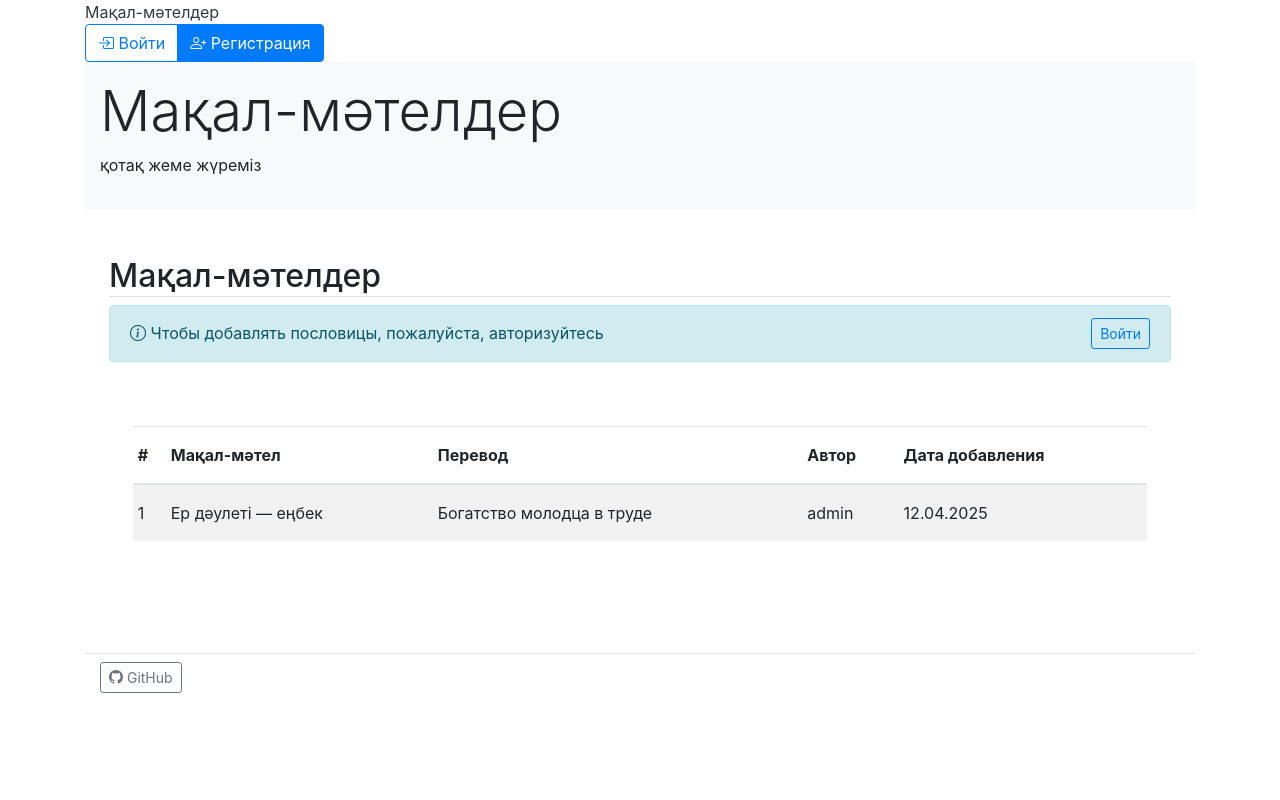
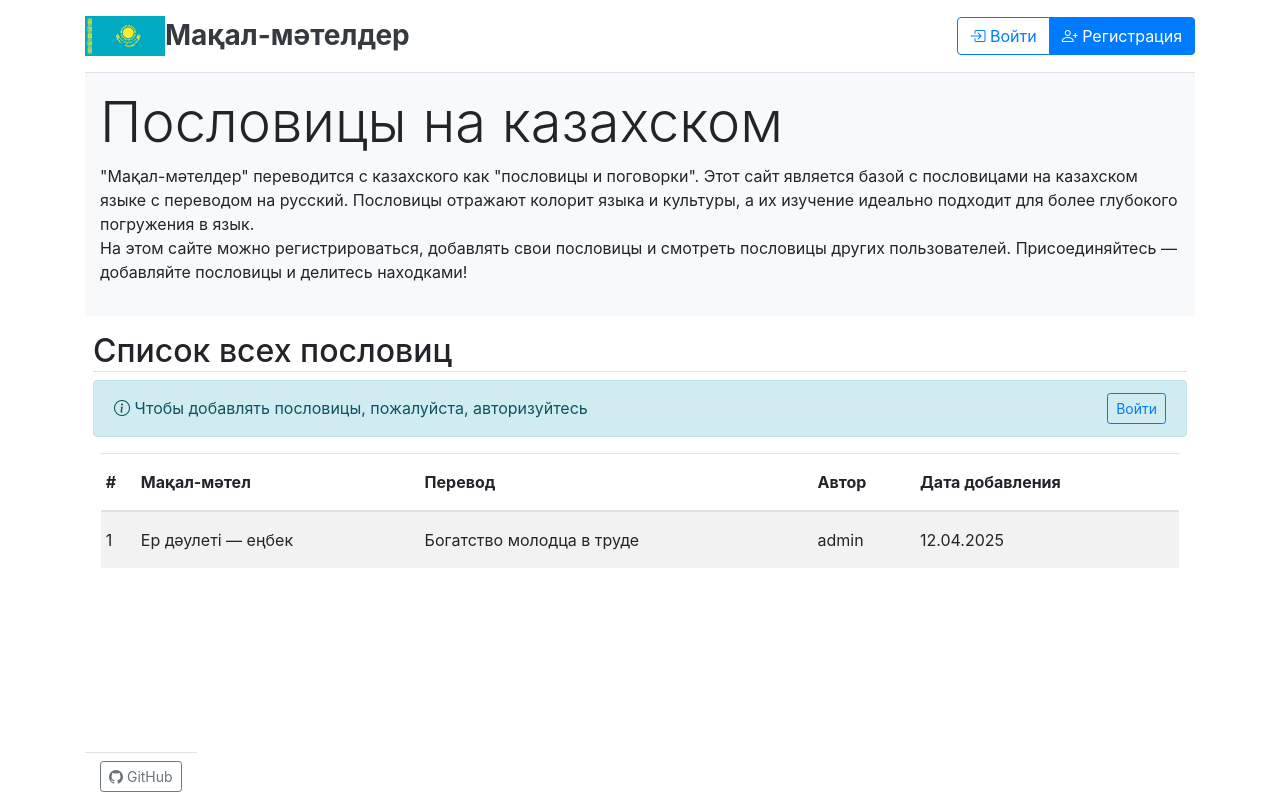
Before and after one commit to c71n93/maqal, a Django app: page / in a window 1280 px wide. Run offline with Django 4.2, Linux system fonts and the light colour scheme; data comes from the database, SQL or seed files in the repository.

Commit message:
Finalize design and content

```diff
--- a/templates/base_page.html
+++ b/templates/base_page.html
@@ -9,36 +9,59 @@
     <link rel="stylesheet" href="https://cdn.jsdelivr.net/npm/bootstrap@4.0.0/dist/css/bootstrap.min.css">
     <!-- Bootstrap icons  -->
     <link rel="stylesheet" href="https://cdn.jsdelivr.net/npm/bootstrap-icons@1.11.3/font/bootstrap-icons.min.css">
+    <style>
+        .footer{
+            position:fixed;
+            bottom:0;
+        }
+    </style>
 </head>
 <body>
 <main>
     <div class="container">
-        <header>
+        <header class="d-flex justify-content-between align-items-center py-3 border-bottom">
             <!-- Name and logo -->
-            <a href="/" class="text-dark text-decoration-none">
-                <div class="fs-2">
-                    <span>Мақал-мәтелдер</span>
+            <a href="/" class="text-decoration-none d-flex align-items-center">
+                <div class="me-2">
+                    <img src="{% static 'images/kz-flag.svg' %}"
+                         alt="Флаг Казахстана"
+                         style="height: 40px; width: auto;">
+                </div>
+                <div>
+                    <span class="fs-3 fw-bold text-dark" style="font-size: 1.75rem; font-weight: 700; line-height: 1.2;">
+                        Мақал-мәтелдер
+                    </span>
                 </div>
             </a>
             {% if user.is_authenticated %}
             <!-- User dropdown -->
             <div class="dropdown">
-                <button class="btn btn-secondary dropdown-toggle" type="button" data-bs-toggle="dropdown">
-                    <i class="bi bi-person-circle"></i> {{ user.username }}
+                <button class="btn btn-outline-secondary dropdown-toggle d-flex align-items-center"
+                        type="button"
+                        data-bs-toggle="dropdown">
+                    <i class="bi bi-person-circle fs-5 me-2"></i>
+                    <span class="d-none d-sm-inline">{{ user.username }}</span>
                 </button>
-                <ul class="dropdown-menu">
-                    <li><a class="dropdown-item" href="{% url 'profile' %}">Профиль</a></li>
-                    <li><a class="dropdown-item" href="{% url 'logout' %}">Выйти</a></li>
+                <ul class="dropdown-menu dropdown-menu-end">
+                    <li><a class="dropdown-item" href="{% url 'profile' %}">
+                        <i class="bi bi-person me-2"></i>Профиль
+                    </a></li>
+                    <li><hr class="dropdown-divider"></li>
+                    <li><a class="dropdown-item text-danger" href="{% url 'logout' %}">
+                        <i class="bi bi-box-arrow-right me-2"></i>Выйти
+                    </a></li>
                 </ul>
             </div>
             {% else %}
             <!-- Auth buttons -->
             <div class="btn-group">
                 <a href="{% url 'login' %}" class="btn btn-outline-primary">
-                    <i class="bi bi-box-arrow-in-right"></i> Войти
+                    <i class="bi bi-box-arrow-in-right me-1"></i>
+                    <span class="d-none d-md-inline">Войти</span>
                 </a>
                 <a href="{% url 'register' %}" class="btn btn-primary">
-                    <i class="bi bi-person-plus"></i> Регистрация
+                    <i class="bi bi-person-plus me-1"></i>
+                    <span class="d-none d-md-inline">Регистрация</span>
                 </a>
             </div>
             {% endif %}
@@ -50,7 +73,7 @@
             </div>
         </div>
         {% block content %}{% endblock %}
-        <footer class="footer border-top pt-2">
+        <footer class="footer border-top pt-2 py-2">
             <div class="container">
                 <a href="https://github.com/c71n93/maqal"
                    class="btn btn-sm btn-outline-secondary">
--- a/templates/index.html
+++ b/templates/index.html
@@ -1,16 +1,21 @@
 {% extends "base_page.html" %}
 
 {% block page-title %}
-Мақал-мәтелдер
+Пословицы на казахском
 {% endblock %}
 
 {% block page-lead %}
-қотақ жеме жүреміз
+"Мақал-мәтелдер" переводится с казахского как "пословицы и поговорки".
+Этот сайт является базой с пословицами на казахском языке с переводом на русский.
+Пословицы отражают колорит языка и культуры, а их изучение идеально подходит для более глубокого погружения в язык.
+<br>
+На этом сайте можно регистрироваться, добавлять свои пословицы и смотреть пословицы других пользователей.
+Присоединяйтесь — добавляйте пословицы и делитесь находками!
 {% endblock %}
 
 {% block content %}
-<div class="container px-4 py-5" id="project-contents">
-    <h2 class="border-bottom">Мақал-мәтелдер</h2>
+<div class="container px-2 py-3" id="project-contents">
+    <h2 class="border-bottom">Список всех пословиц</h2>
     {% if user.is_authenticated %}
     <!-- Add proverb button -->
     <div class="d-flex justify-content-end mb-4">
@@ -30,7 +35,7 @@
         </a>
     </div>
     {% endif %}
-    <div class="container px-4 py-5" id="proverbs-table">
+    <div class="container px-2" id="proverbs-table">
         <div class="table-responsive">
             <table class="table table-striped table-sm">
               <thead>
--- a/templates/login.html
+++ b/templates/login.html
@@ -1,7 +1,7 @@
 {% extends "base_page.html" %}
 
 {% block page-title %}
-Вход | Мақал-мәтелдер
+Вход
 {% endblock %}
 
 {% block page-lead %}
--- a/templates/profile.html
+++ b/templates/profile.html
@@ -38,8 +38,8 @@
                     <thead>
                         <tr>
                             <th>#</th>
-                            <th>Пословица (каз.)</th>
-                            <th>Перевод (рус.)</th>
+                            <th>Мақал-мәтел</th>
+                            <th>Перевод</th>
                             <th>Дата добавления</th>
                         </tr>
                     </thead>
--- a/templates/register.html
+++ b/templates/register.html
@@ -1,7 +1,7 @@
 {% extends "base_page.html" %}
 
 {% block page-title %}
-Регистрация | Мақал-мәтелдер
+Регистрация
 {% endblock %}
 
 {% block page-lead %}
```
Also changed, not shown: static/images/kz-flag.svg (added).
